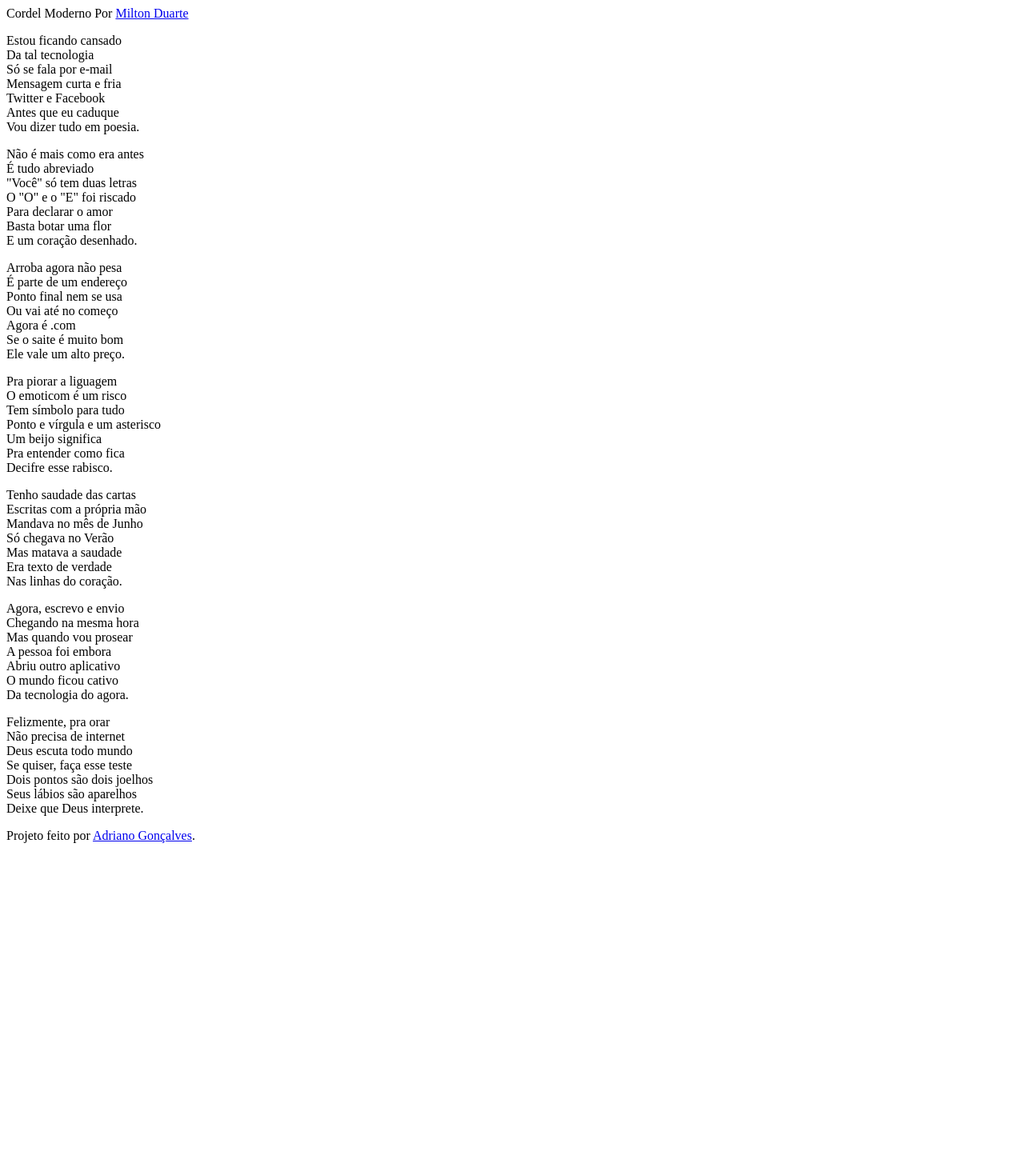
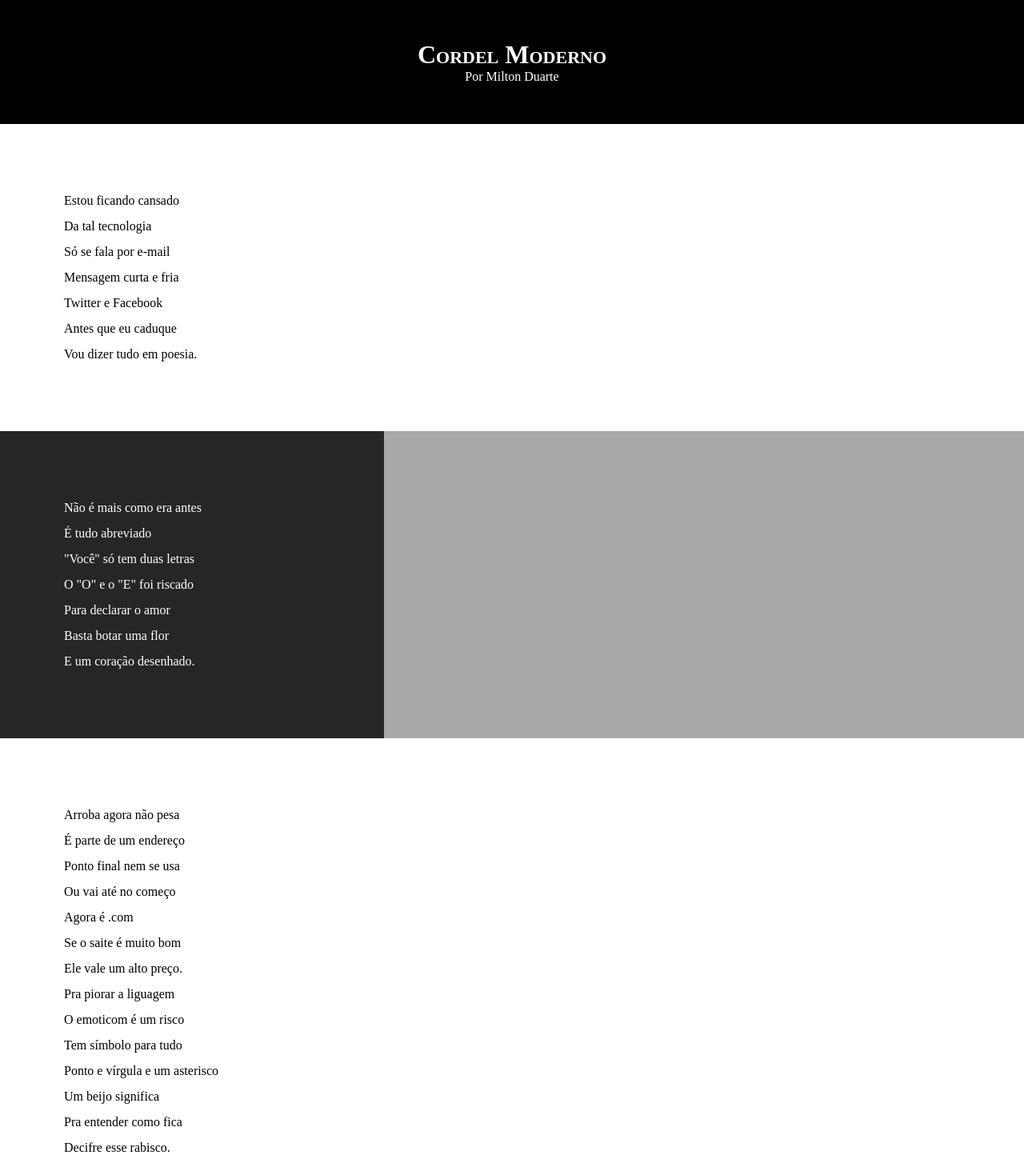
Before and after one commit to AdrianoBuilds/Projeto.cordel, a plain HTML site: page index.html in a window 1280 px wide. Shown: the top 1454 px of the page at 80% size. Before the commit the page ends 1062 px from the top, so only its background shows below. Drawn offline with Linux system fonts and the light colour scheme.

Commit message:
Configuração do CSS

```diff
--- a/index.html
+++ b/index.html
@@ -11,11 +11,11 @@
 <body>
 
     <header>
-        Cordel Moderno
+        <h1>Cordel Moderno </h1>
         Por <a href="https://www.recantodasletras.com.br/poesias/3186743" target="_blank">Milton Duarte</a>
 
     </header>
-    <section>
+    <section class="normal">
         <p>
             Estou ficando cansado <br>
             Da tal tecnologia <br>
@@ -29,7 +29,7 @@
 
 
 
-    <section>
+    <section class="imagem">
         <p>
             Não é mais como era antes <br>
             É tudo abreviado <br>
@@ -43,7 +43,7 @@
 
 
 
-    <section>
+    <section class="normal">
         <p>
             Arroba agora não pesa <br>
             É parte de um endereço <br>
@@ -66,7 +66,7 @@
 
     </section>
 
-    <section>
+    <section class="imagem">
         <p>
             Tenho saudade das cartas <br>
             Escritas com a própria mão <br>
@@ -80,7 +80,7 @@
 
 
 
-    <section>
+    <section class="normal">
         <p>
             Agora, escrevo e envio <br>
             Chegando na mesma hora <br>
--- a/style.css
+++ b/style.css
@@ -0,0 +1,59 @@
+*{
+    margin: 0;
+    padding: 0;
+}
+
+html,body{
+    min-height: 100vh;
+    background-color: darkgray;
+}
+header{
+    padding-top: 50px;
+    padding-bottom: 50px;
+    background-color: black;
+    color: white;
+    text-align: center;
+
+}
+header>h1{
+    font-variant: small-caps;
+}
+header>a{
+    text-decoration: none;
+    color: white;
+}
+header>a:hover{
+    text-decoration: underline;
+}
+
+section{
+    padding-top: 10vh;
+    padding-bottom: 10vh;
+    padding-left: 10vh;
+    line-height: 2em;
+}
+
+.normal{
+    background-color: white;
+    color: black;
+}
+.imagem{
+    background-color: gray;
+    color: white;
+    background-color: rgba(0, 0, 0, 0.774);
+    width: 400px;
+}
+
+footer{
+    background-color: black;
+    color: white;
+    text-align: center;
+    padding: 10px;
+}
+footer>a{
+    text-decoration: none;
+    color: white;
+}
+footer>a:hover{
+    text-decoration: underline;
+}
```
